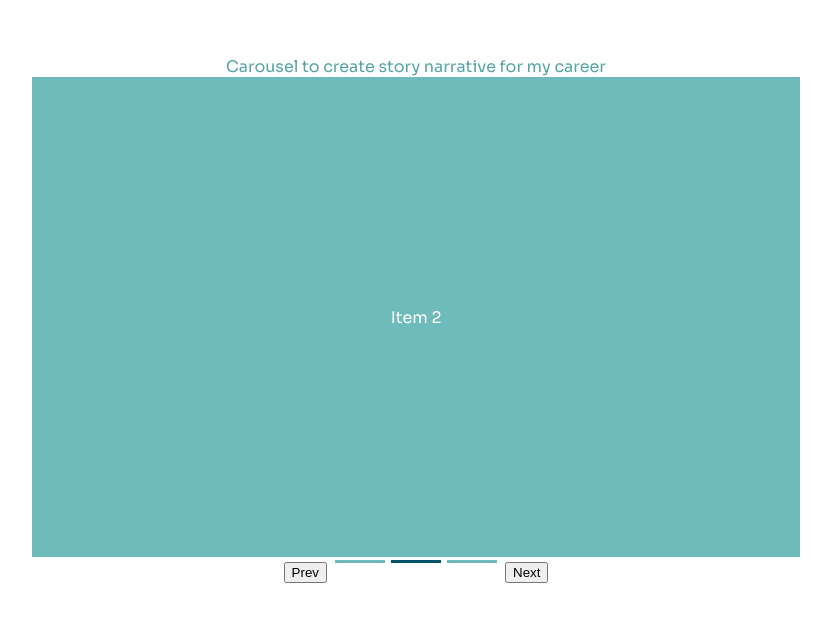
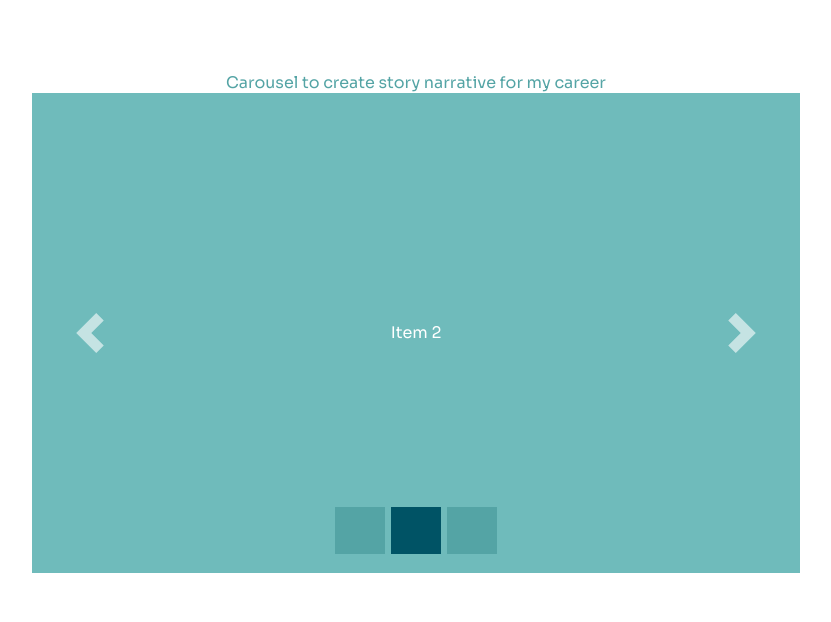
Before and after one commit to Ziyang-98/my-website-2.0, a React (Create React App) app: page / in a window 1280 px wide. Shown: the part 1782-2404 px from the top of the page, without its empty margins (224-1055 px from the left). Built offline with nearby package versions, Linux system fonts and the light colour scheme.

Commit message:
feat: finalize carousel component

```diff
--- a/src/components/carousel/index.js
+++ b/src/components/carousel/index.js
@@ -12,7 +12,7 @@ function CarouselItem({ children, height, width }) {
   );
 }
 
-function CarouselIndicator({ isActive }) {
+function CarouselIndicator({ index, updateIndex, isActive }) {
   return (
     <div
       className={
@@ -20,6 +20,9 @@ function CarouselIndicator({ isActive }) {
           ? styles["carousel-indicator-active"]
           : styles["carousel-indicator"]
       }
+      onClick={() => {
+        updateIndex(index);
+      }}
     />
   );
 }
@@ -44,7 +47,6 @@ function Carousel({ children, width, height }) {
         updateIndex(activeIndex + 1);
       }
     }, 3000);
-
     return () => {
       if (interval) {
         clearInterval(interval);
@@ -58,6 +60,17 @@ function Carousel({ children, width, height }) {
       onMouseEnter={() => setPaused(true)}
       onMouseLeave={() => setPaused(false)}
     >
+      <div className={styles["carousel-indicators"]}>
+        {React.Children.map(children, (child, index) => {
+          return (
+            <CarouselIndicator
+              index={index}
+              updateIndex={updateIndex}
+              isActive={index === activeIndex}
+            />
+          );
+        })}
+      </div>
       <div
         className={styles.inner}
         style={{
@@ -70,34 +83,29 @@ function Carousel({ children, width, height }) {
           return React.cloneElement(child, { height: "100%", width: "100%" });
         })}
       </div>
-      <div className={styles.indicators}>
-        <button
-          onClick={() => {
-            updateIndex(activeIndex - 1);
-          }}
+      <div
+        className={styles["carousel-left-btn-holder"]}
+        onClick={() => updateIndex(activeIndex - 1)}
+      >
+        <svg
+          xmlns="http://www.w3.org/2000/svg"
+          className={`${styles["carousel-btn"]}`}
+          viewBox="0 0 8 8"
         >
-          Prev
-        </button>
-        {React.Children.map(children, (child, index) => {
-          return (
-            <CarouselIndicator isActive={index === activeIndex} />
-            // <button
-            //   className={`${index === activeIndex ? styles.active : ""}`}
-            //   onClick={() => {
-            //     updateIndex(index);
-            //   }}
-            // >
-            //   {index + 1}
-            // </button>
-          );
-        })}
-        <button
-          onClick={() => {
-            updateIndex(activeIndex + 1);
-          }}
+          <path d="M5.25 0l-4 4 4 4 1.5-1.5-2.5-2.5 2.5-2.5-1.5-1.5z" />
+        </svg>
+      </div>
+      <div
+        className={styles["carousel-right-btn-holder"]}
+        onClick={() => updateIndex(activeIndex + 1)}
+      >
+        <svg
+          xmlns="http://www.w3.org/2000/svg"
+          className={`${styles["carousel-btn"]}`}
+          viewBox="0 0 8 8"
         >
-          Next
-        </button>
+          <path d="M2.75 0l-1.5 1.5 2.5 2.5-2.5 2.5 1.5 1.5 4-4-4-4z" />
+        </svg>
       </div>
     </div>
   );
--- a/src/components/carousel/index.module.scss
+++ b/src/components/carousel/index.module.scss
@@ -8,8 +8,37 @@
   color: #fff;
 }
 
+.carousel {
+  overflow: hidden;
+  position: relative;
+}
+
+.inner {
+  white-space: nowrap;
+  transition: transform 0.3s;
+}
+
+.inner {
+  white-space: nowrap;
+  transition: transform 0.3s;
+}
+
+.carousel-indicators {
+  display: flex;
+  justify-content: center;
+  left: 0;
+  margin-bottom: 1rem;
+  margin-left: 15%;
+  margin-right: 15%;
+  padding: 0;
+  position: absolute;
+  right: 0;
+  z-index: 2;
+  bottom: 0;
+}
+
 %carousel-indicator-base {
-  height: 3px;
+  height: 4cap;
   width: 50px;
   margin: 3px;
   transition: background 0.5s ease;
@@ -17,7 +46,7 @@
 
 .carousel-indicator {
   @extend %carousel-indicator-base;
-  background: $secondary-light;
+  background: $primary-light;
 }
 
 .carousel-indicator-active {
@@ -25,25 +54,32 @@
   background: $accent-light;
 }
 
-.carousel {
-  overflow: hidden;
+%carousel-btn-holder {
+  position: absolute;
+  height: 100%;
+  display: flex;
+  align-items: center;
+  justify-content: center;
+  top: 0;
+  width: 15%;
+  opacity: 0.6;
+  &:hover {
+    opacity: 1;
+  }
 }
 
-.inner {
-  white-space: nowrap;
-  transition: transform 0.3s;
+.carousel-left-btn-holder {
+  @extend %carousel-btn-holder;
+  left: 0;
 }
 
-.indicators {
-  display: flex;
-  justify-content: center;
+.carousel-right-btn-holder {
+  @extend %carousel-btn-holder;
+  right: 0;
 }
 
-.indicators > button {
-  margin: 5px;
+.carousel-btn {
+  height: 40px;
+  height: 40px;
+  fill: #fff;
 }
-
-.indicators > button.active {
-  background-color: $secondary-light;
-  color: #fff;
-}
```
